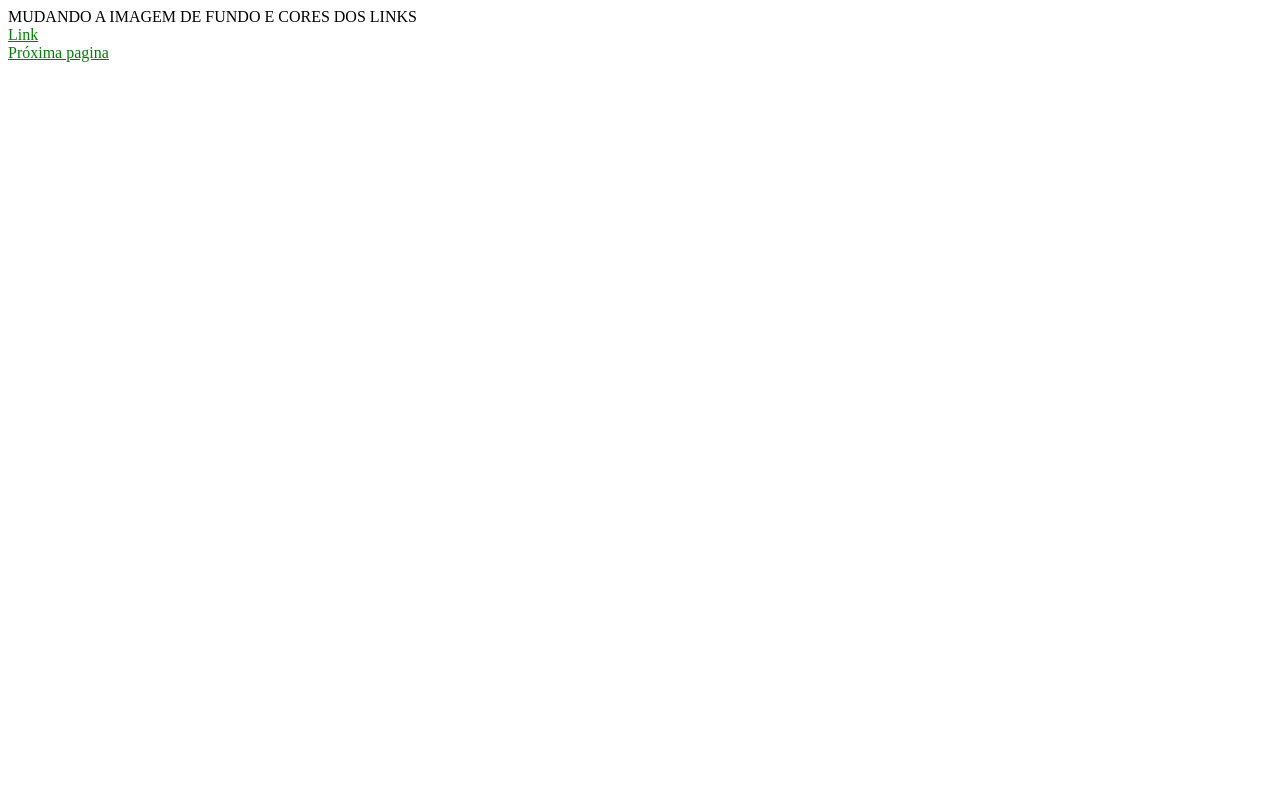
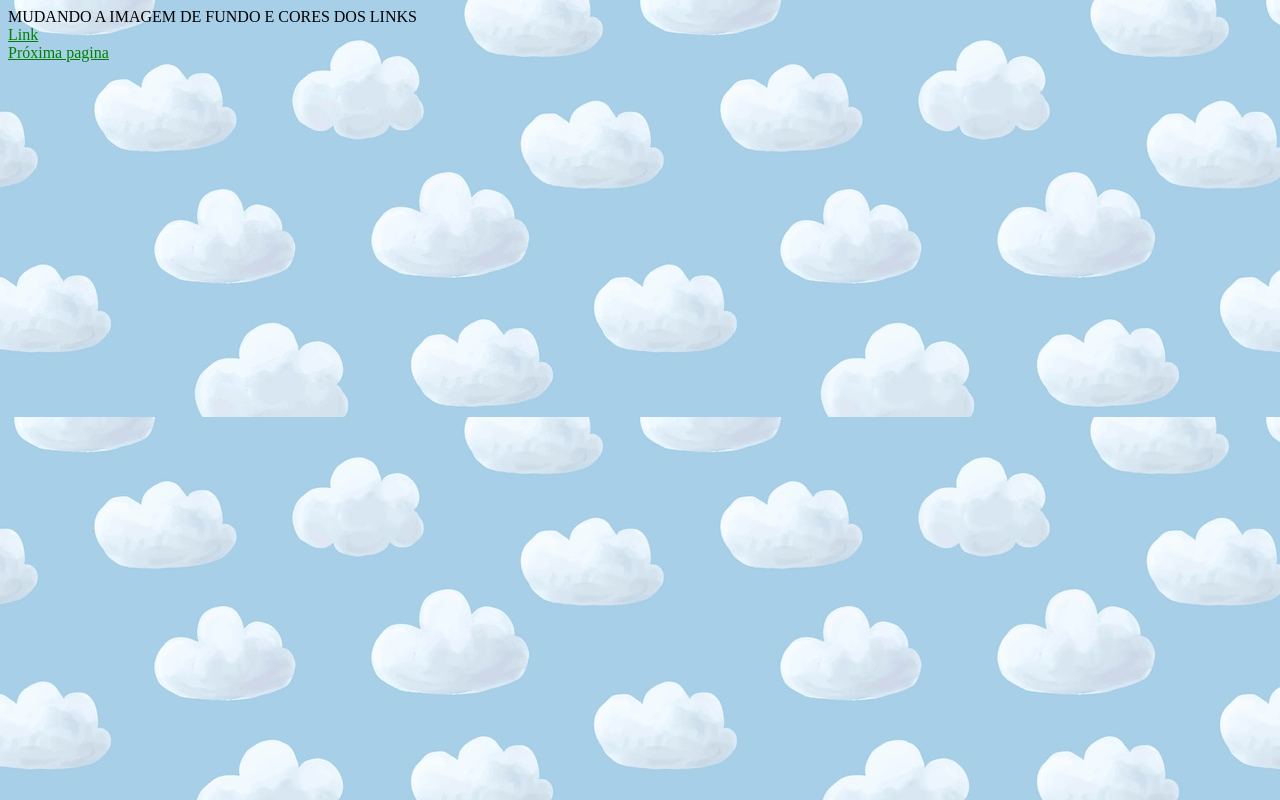
Before and after one commit to luna8-web/Revis-o-HTML, a plain HTML site: page imgbg.html in a window 1280 px wide. Drawn offline with Linux system fonts and the light colour scheme.

Commit message:
Update imgbg.html

```diff
--- a/imgbg.html
+++ b/imgbg.html
@@ -6,7 +6,7 @@
     <meta name="viewport" content="width=device-width, initial-scale=1.0">
     <title>Imagem de fundo</title>
 </head>
-<body background="nuvem.jpg" link="green" vlink="red" alink="darkyellow">
+<body background="img/nuvem.jpg" link="green" vlink="red" alink="darkyellow">
 <body>
     MUDANDO A IMAGEM DE FUNDO E CORES DOS LINKS<br>
     <a href="https://google.com.br">Link</a><br>
```
